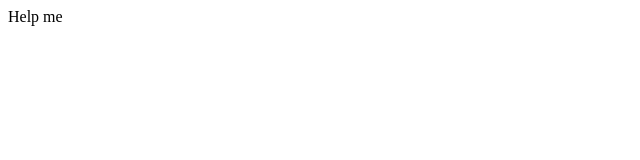
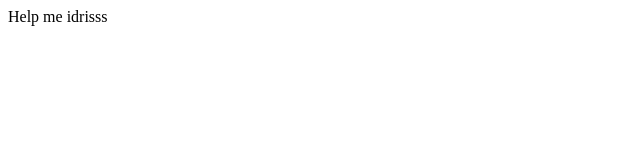
Before and after one commit to daoudam/daoudam.github.io, a plain HTML site: page index.html in a window 1280 px wide. Shown: the full height of the page, 0-640 px from the left. Drawn offline with Linux system fonts and the light colour scheme.

Commit message:
modif de l'index

```diff
--- a/index.html
+++ b/index.html
@@ -6,6 +6,6 @@
     <title>Sala Prod</title>
 </head>
 <body>
-Help me
+Help me idrisss
 </body>
 </html>
```
